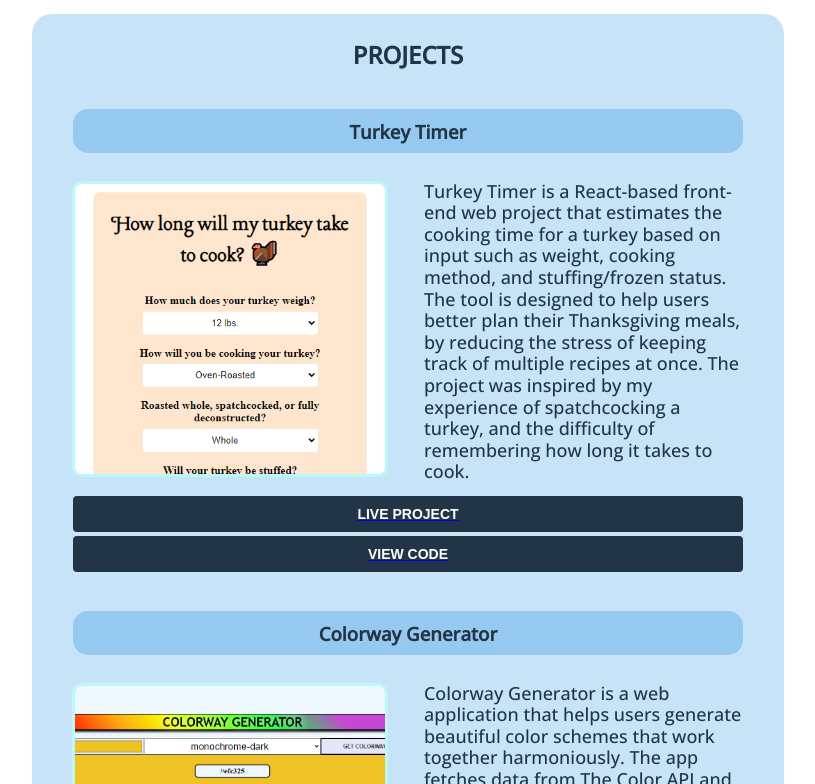
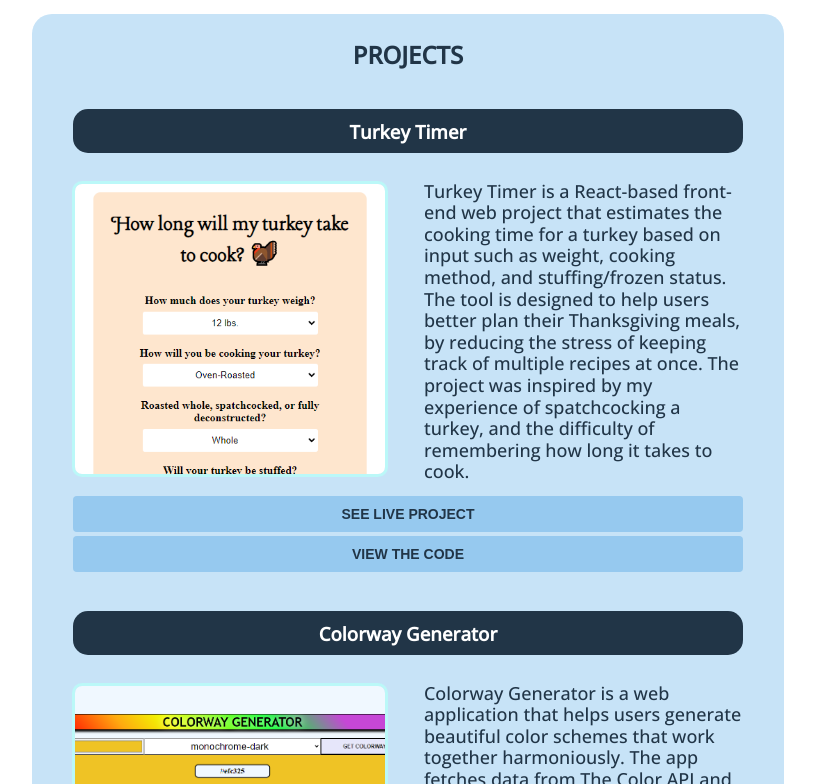
Before and after one commit to AndyTBurke/DevPortfolioV2, a React (Vite) app: page / in a window 1280 px wide. Shown: the part 676-1460 px from the top of the page, without its empty margins (232-1047 px from the left). Built offline with nearby package versions, Linux system fonts and the light colour scheme.

Commit message:
modify: proj card buttons text + css

```diff
--- a/src/components/ProjectCard.jsx
+++ b/src/components/ProjectCard.jsx
@@ -13,10 +13,10 @@ export default function ProjectCard(props) {
             </div>
             <div className="button-div">
                 <a href={props.projectLiveLink}>
-                    <button className="defaultButton">LIVE PROJECT</button>
+                    <button className="defaultButton">SEE LIVE PROJECT</button>
                 </a>
                 <a href={props.projectGitLink}>
-                    <button className="defaultButton">VIEW CODE</button>
+                    <button className="defaultButton">VIEW THE CODE</button>
                 </a>
             </div>
     </div>
--- a/src/styles/ProjectCard.css
+++ b/src/styles/ProjectCard.css
@@ -7,7 +7,8 @@
 }
 
 .project-card-container > h3 {
-    background-color: #96c9ef;
+    background-color: #213547;
+    color: #fff;
     width: 93%;
     padding: .5em 0;
     text-align: center;
@@ -26,7 +27,7 @@
     height: 290px;
     max-width: 310px;
     max-height: 290px;
-    border: 3px solid rgb(187, 248, 248);
+    border: 3px solid #bbf8f8;
     border-radius: 10px;
     object-fit: cover;
 }
@@ -48,8 +49,8 @@
 }
 
 .defaultButton {
-    background-color: #213547;
-    color: #fff;
+    background-color: #96c9ef;
+    color: #213547;
     border: none;
     border-radius: 4px;
     padding: 10px 0px;
@@ -59,9 +60,14 @@
     cursor: pointer;
     transition: all 0.3s ease-in-out;
     display: block;
-    width: 100%
+    width: 100%;
+    text-decoration: none;
   }
 
+.button-div > a {
+    text-decoration: none;
+}
+
 .defaultButton:hover {
-    background-color: #1b2d3e;
+    background-color: #5693cc;
   }
```
